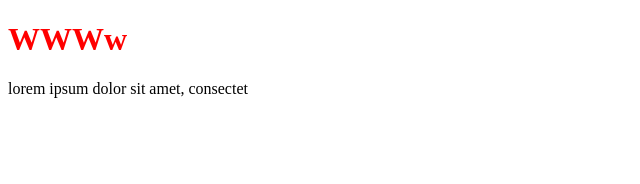
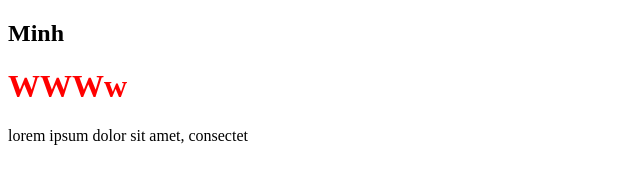
Before and after one commit to ThuThao20/demo, a plain HTML site: page index.html in a window 1280 px wide. Shown: the whole page, without its empty margins (0-640 px from the left). Drawn offline with Linux system fonts and the light colour scheme.

Commit message:
Minh joined

```diff
--- a/index.html
+++ b/index.html
@@ -9,6 +9,7 @@
 </head>
 
 <body>
+    <h2>Minh</h2>
     <h1>WWWw</h1>
     <p>lorem ipsum dolor sit amet, consectet</p>
 </body>
```
